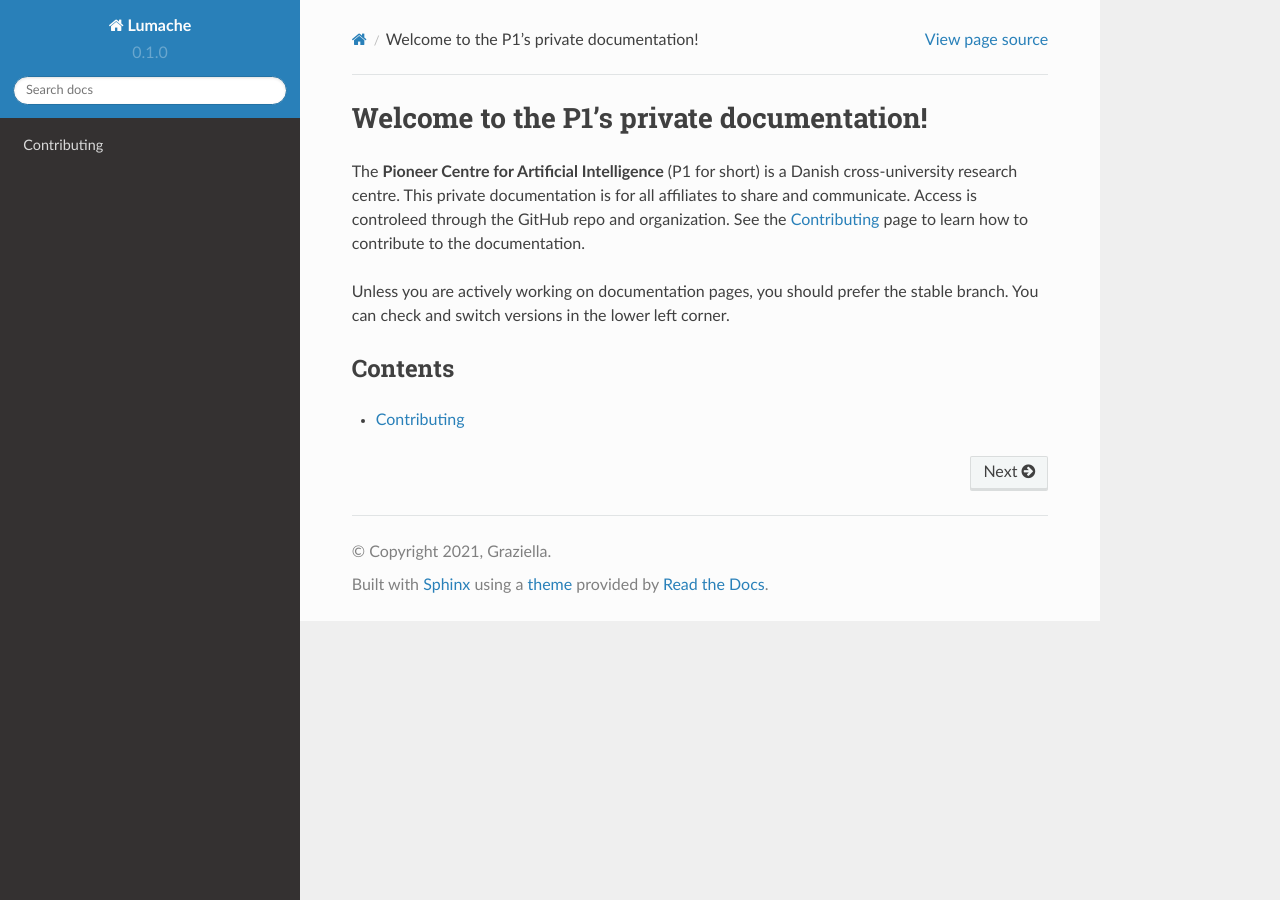
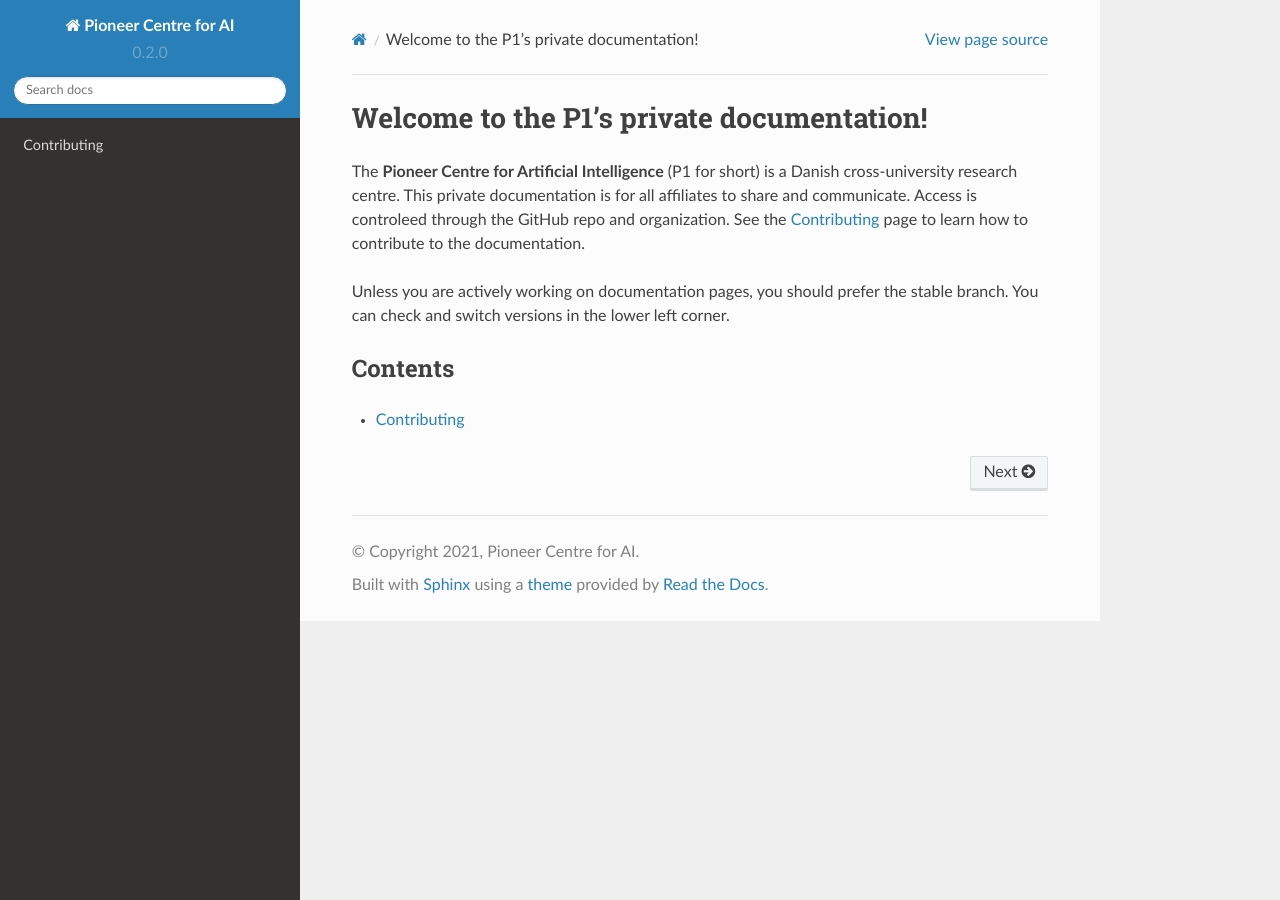
Before and after one commit to Pioneer-Centre-for-AI/p1-compute-documentation, a Sphinx documentation site: the page built from docs/source/index.rst, in a window 1280 px wide. Built offline with Sphinx 7.4.7 and the Read the Docs theme 2.0.0, drawn with Linux system fonts in a browser that asks for light colours.

Commit message:
Update conf.py

```diff
--- a/docs/source/conf.py
+++ b/docs/source/conf.py
@@ -2,12 +2,12 @@
 
 # -- Project information
 
-project = 'Lumache'
-copyright = '2021, Graziella'
-author = 'Graziella'
+project = 'Pioneer Centre for AI'
+copyright = '2021, Pioneer Centre for AI'
+author = 'Pioneer Centre for AI'
 
-release = '0.1'
-version = '0.1.0'
+release = '0.2'
+version = '0.2.0'
 
 # -- General configuration
 
```
